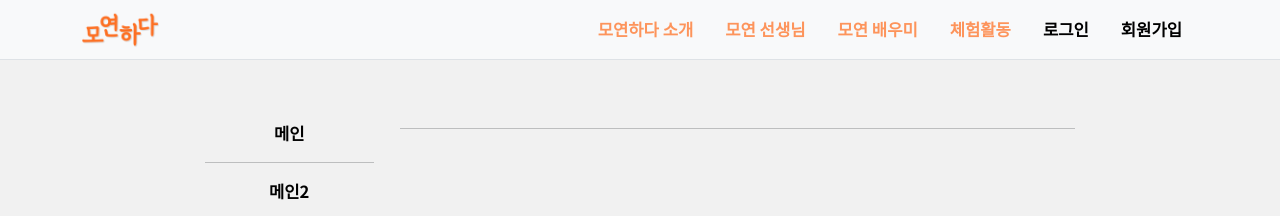
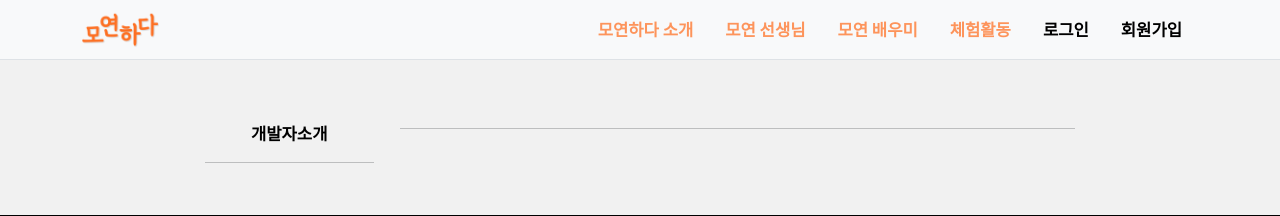
Before and after one commit to LikeLion-11th-SKHU/MoYeonHada, a Django app: template introduce/templates/introduce_main.html in a window 1280 px wide. Shown: the top 216 px of the page. Run offline with Django 4.2, Linux system fonts and the light colour scheme; the template is opened without the code that fills it, so the values that code supplies are empty; some libraries are stand-ins or nearby versions.

Commit message:
delete pages

```diff
--- a/introduce/templates/introduce_main.html
+++ b/introduce/templates/introduce_main.html
@@ -17,10 +17,7 @@
 <div class = "introduce mx-auto">
   <div class = "introduce-side">
     <nav class = "introduce-nav">
-      <a href="{% url 'main' %}" class = "nav-link"> 메인 </a> <hr>
-      <a href="{% url 'main' %}" class = "nav-link"> 메인2 </a> <hr>
-      <a href="{% url 'main' %}" class = "nav-link"> 메인3 </a> <hr>
-      <a href="{% url 'introduce_developer' %}" class = "nav-link"> 개발자소개 </a>
+      <a href="{% url 'introduce_developer' %}" class = "nav-link"> 개발자소개 </a> <hr>
     </nav>
   </div>
 
```
